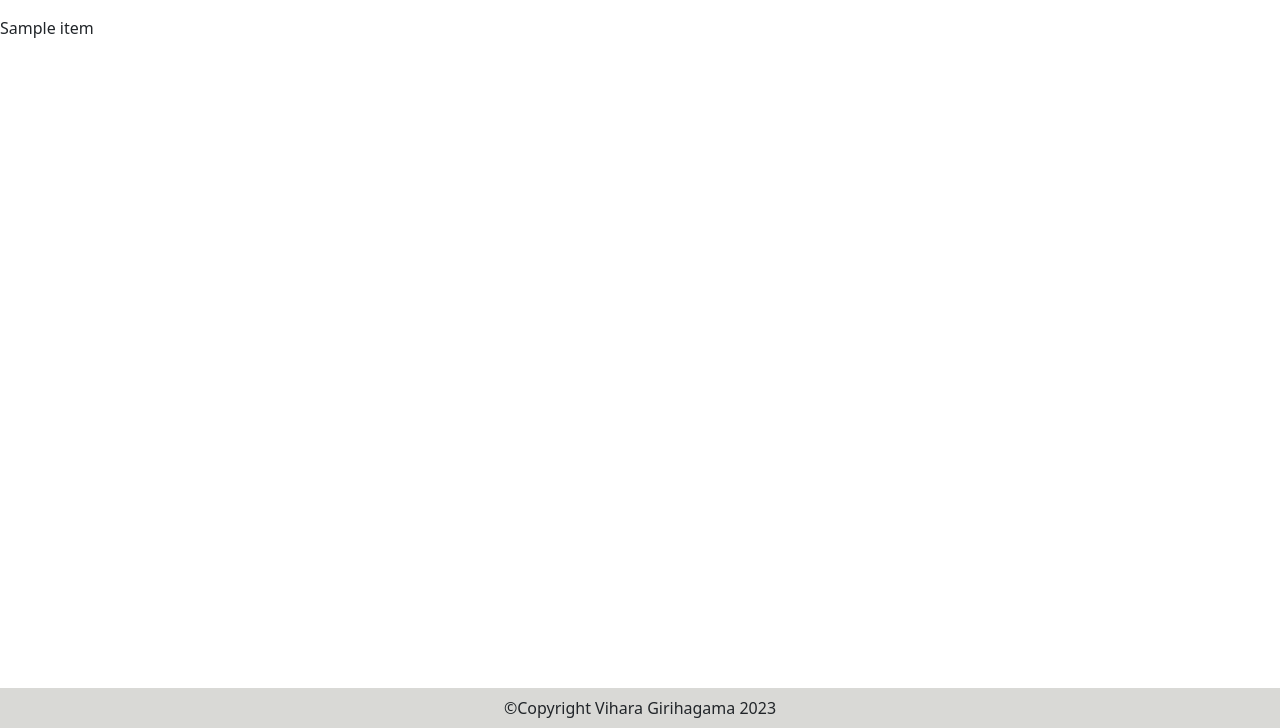
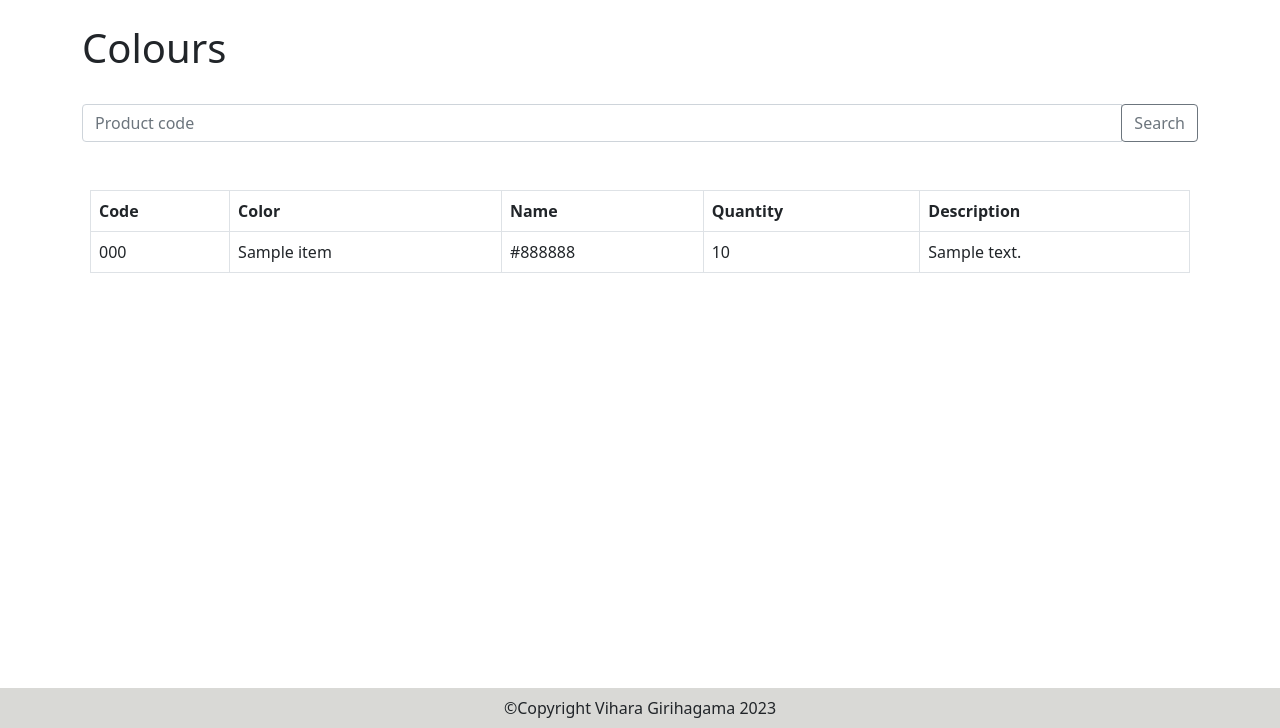
Before and after one commit to Kingteena/CHADIM, a Flask app: page /search in a window 1280 px wide. Shown: the part 72-800 px from the top of the page. Run offline with Flask 3, Linux system fonts and the light colour scheme; tables that the repository leaves empty hold one stand-in row (values such as "Sample post").

Commit message:
style and add (not functional) search bar

```diff
--- a/templates/search.html
+++ b/templates/search.html
@@ -1,7 +1,59 @@
 {% extends 'base.html' %}
 
 {% block content %}
-    {% for item in items %}
-        <p>{{ item.name }}</p>
-    {% endfor %}
+
+    <div class="container">
+        <div class="row">
+            <div class="col-md-12">
+                <div class="panel panel-default">
+                    <div class="panel-heading">
+                        <h1 class="panel-title">Colours</h1>
+                    </div>
+                </div>
+            </div>
+        </div>
+        <div class="row">
+            <div class="col-md-12">
+                <form class="input-group mb-3" action="" method="post">
+                    <input type="text" class="form-control" placeholder="Product code" aria-label="Product code"
+                           aria-describedby="basic-addon2" name="code">
+                    <div class="input-group-append">
+                        <button class="btn btn-outline-secondary" type="submit">Search</button>
+                    </div>
+                </form>
+            </div>
+        </div>
+        <div class="row">
+            <div class="col-md-12">
+                <div class="container-fluid">
+                    <table class="table table-bordered table-hover">
+                        <thead class="thead-light">
+                        <tr>
+                            <th scope="col">Code</th>
+                            <th scope="col">Color</th>
+                            <th scope="col">Name</th>
+                            <th scope="col">Quantity</th>
+                            <th scope="col">Description</th>
+                        </tr>
+                        </thead>
+                        <tbody>
+                        {% for item in items %}
+                            {#TODO: Make the row clickable and redirectable#}
+                            <tr>
+                                <td>{{ item.code }} </td>
+                                <td>{{ item.name }}</td>
+                                <td>{{ item.color }}</td>
+                                <td>{{ item.quantity }}</td>
+                                <td>{{ item.description }}</td>
+                            </tr>
+
+                        {% endfor %}
+                        </tbody>
+                    </table>
+                </div>
+            </div>
+        </div>
+    </div>
+
+
 {% endblock %}
```
